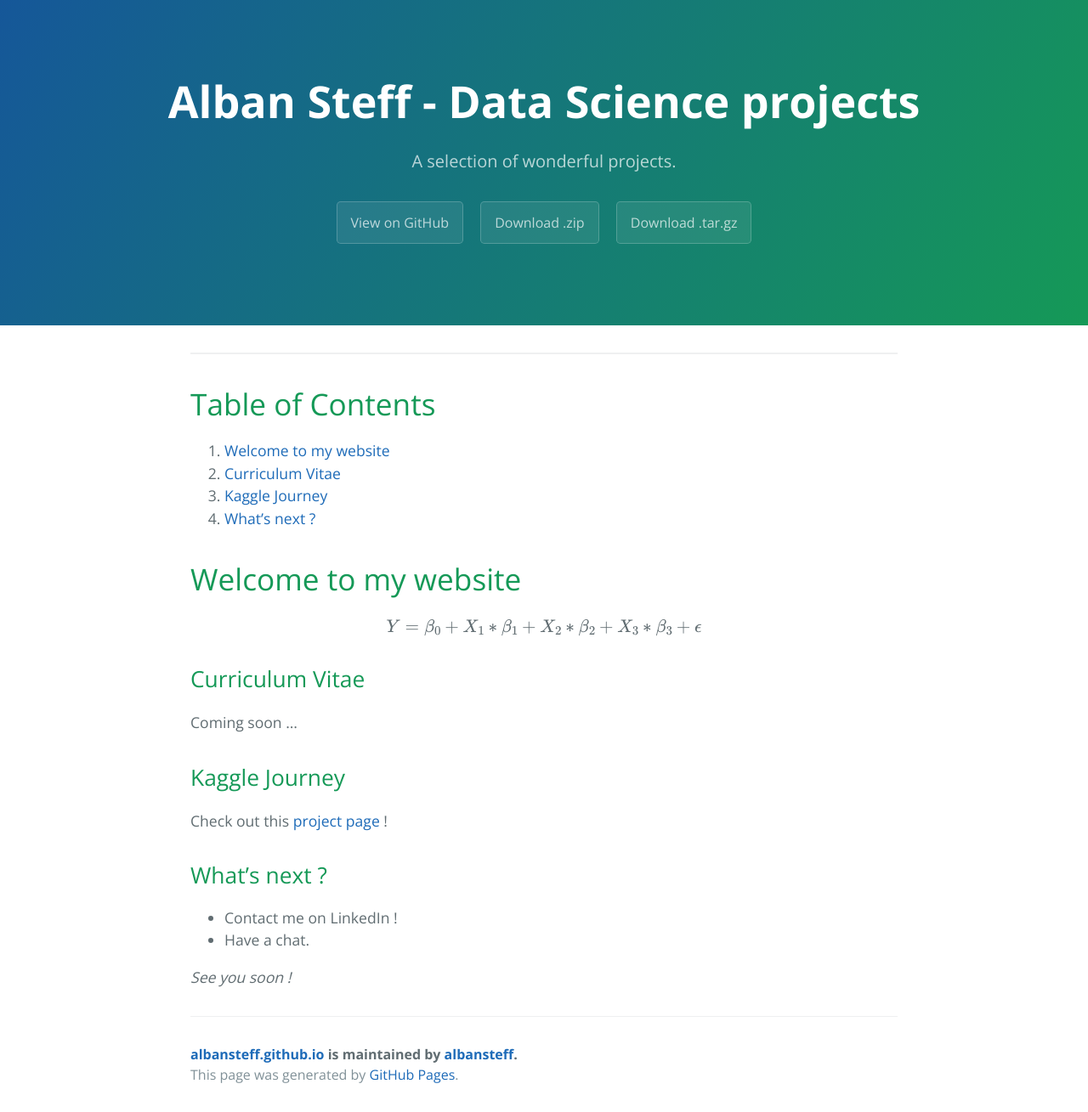
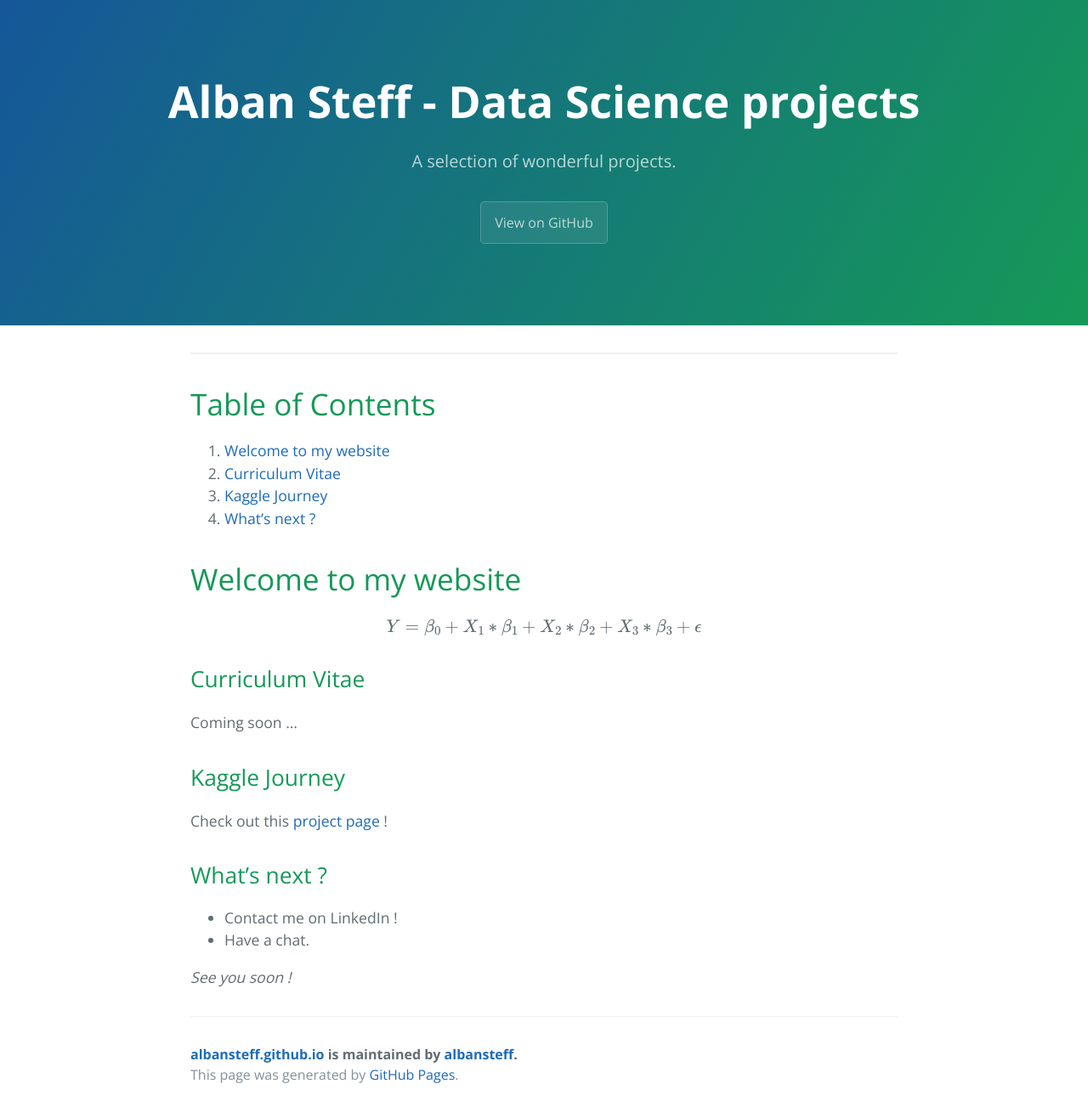
Before and after one commit to albansteff/albansteff.github.io, a Jekyll site: the page built from index.md, in a window 1280 px wide. Shown: the whole page at 85% size. Built offline with Jekyll 4.4.1, drawn with Linux system fonts in a browser that asks for light colours; our own code applies the rules of GitHub Pages for plain Markdown files.

Commit message:
Update default.html

```diff
--- a/_layouts/default.html
+++ b/_layouts/default.html
@@ -21,9 +21,9 @@
       {% if site.github.is_project_page %}
         <a href="{{ site.github.repository_url }}" class="btn">View on GitHub</a>
       {% endif %}
-      {% if site.show_downloads %}
-        <a href="{{ site.github.zip_url }}" class="btn">Download .zip</a>
-        <a href="{{ site.github.tar_url }}" class="btn">Download .tar.gz</a>
+      {% if site.show_online_presence %}
+        <a href="{{ site.online_presence.kaggle_url }}" class="btn">Kaggle Profile</a>
+        <a href="{{ site.online_presence.linkedin_url }}" class="btn">LinkedIn</a>
       {% endif %}
     </header>
 
```
